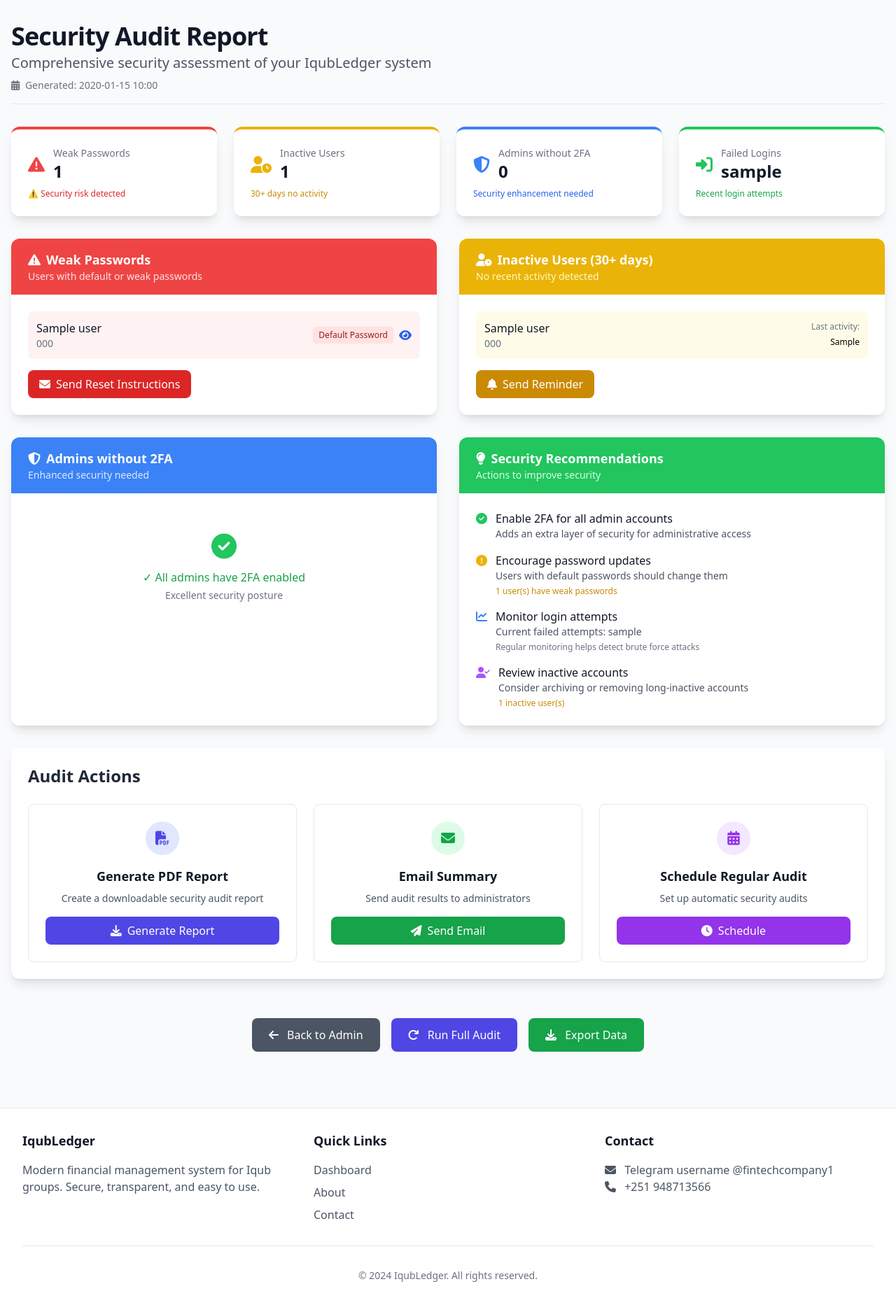
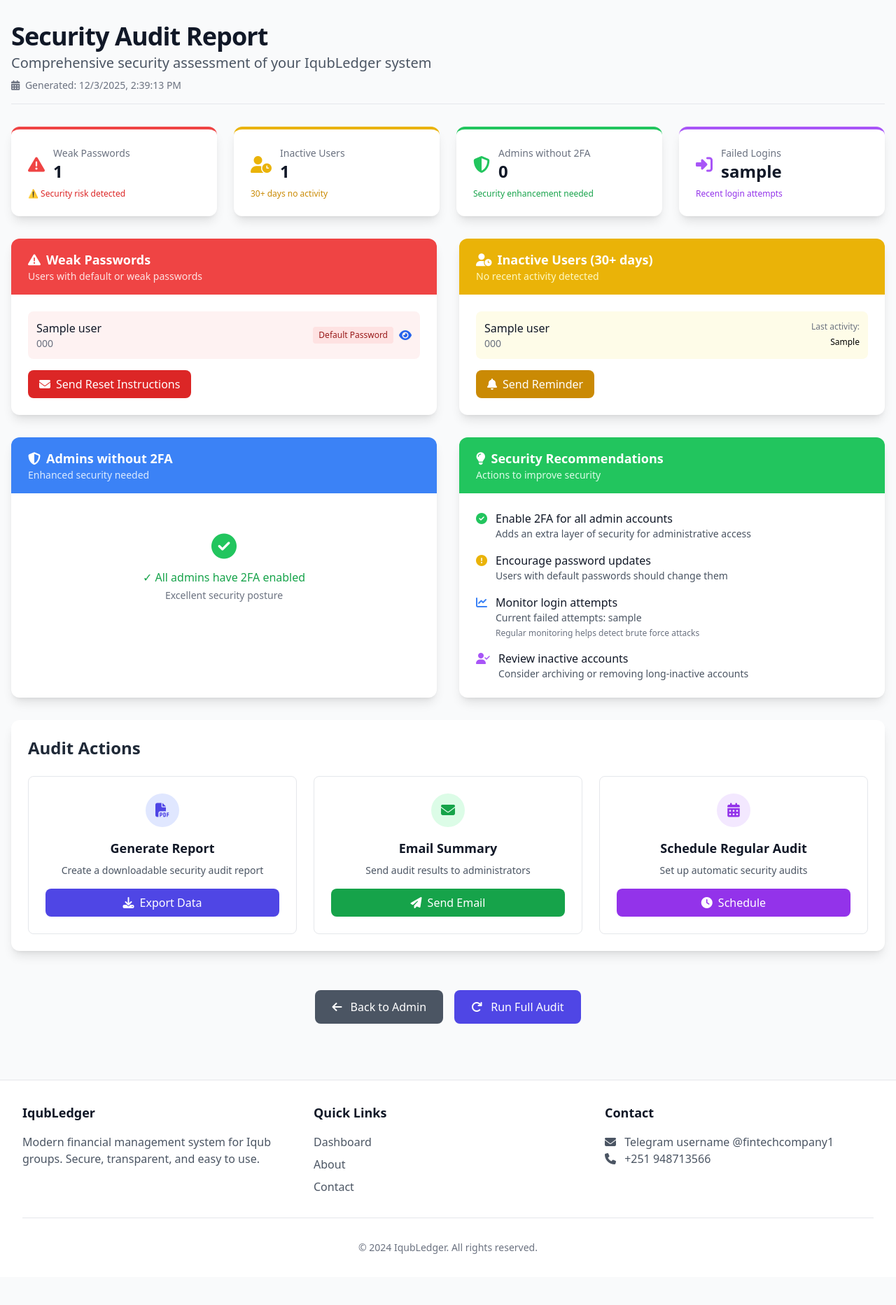
Before and after one commit to abihacker456/fintech-app, a Flask app: template templates/security_audit.html in a window 1280 px wide. Shown: the whole page at 70% size. After the commit the page ends 1792 px from the top, so only its background shows below. Run offline with Flask 3, Linux system fonts and the light colour scheme; the template is opened without the code that fills it: most values are stand-ins (such as "Sample title", 1, 10 or a date in 2020); some libraries are stand-ins or nearby versions.

Commit message:
Refactor security audit HTML template
Updated the security audit HTML template to improve functionality and user experience, including dynamic elements and enhanced security checks.

```diff
--- a/templates/security_audit.html
+++ b/templates/security_audit.html
@@ -14,22 +14,25 @@
         </p>
         <p class="text-sm text-gray-500 mt-2">
             <i class="fas fa-calendar-alt mr-1"></i>
-            Generated: {{ now().strftime('%Y-%m-%d %H:%M') if now else '' }}
+            Generated: <span id="currentTime"></span>
         </p>
     </header>
 
     <!-- Security Summary -->
     <div class="grid grid-cols-1 md:grid-cols-4 gap-6">
         <!-- Weak Passwords -->
-        <div class="bg-white p-6 rounded-xl shadow-lg border-t-4 border-red-500 card-hover">
+        <div class="bg-white p-6 rounded-xl shadow-lg border-t-4
+            {% if audit_results.weak_passwords|length > 0 %}border-red-500{% else %}border-green-500{% endif %} card-hover">
             <div class="flex items-center">
-                <i class="fas fa-exclamation-triangle text-red-500 text-2xl mr-3"></i>
+                <i class="fas fa-exclamation-triangle text-2xl mr-3
+                    {% if audit_results.weak_passwords|length > 0 %}text-red-500{% else %}text-green-500{% endif %}"></i>
                 <div>
                     <p class="text-sm font-medium text-gray-500">Weak Passwords</p>
                     <p class="text-2xl font-bold text-gray-900">{{ audit_results.weak_passwords|length }}</p>
                 </div>
             </div>
-            <p class="text-xs text-red-600 mt-2 font-medium">
+            <p class="text-xs mt-2 font-medium
+                {% if audit_results.weak_passwords|length > 0 %}text-red-600{% else %}text-green-600{% endif %}">
                 {% if audit_results.weak_passwords|length > 0 %}
                 ⚠️ Security risk detected
                 {% else %}
@@ -39,43 +42,49 @@
         </div>
 
         <!-- Inactive Users -->
-        <div class="bg-white p-6 rounded-xl shadow-lg border-t-4 border-yellow-500 card-hover">
+        <div class="bg-white p-6 rounded-xl shadow-lg border-t-4
+            {% if audit_results.inactive_users|length > 0 %}border-yellow-500{% else %}border-green-500{% endif %} card-hover">
             <div class="flex items-center">
-                <i class="fas fa-user-clock text-yellow-500 text-2xl mr-3"></i>
+                <i class="fas fa-user-clock text-2xl mr-3
+                    {% if audit_results.inactive_users|length > 0 %}text-yellow-500{% else %}text-green-500{% endif %}"></i>
                 <div>
                     <p class="text-sm font-medium text-gray-500">Inactive Users</p>
                     <p class="text-2xl font-bold text-gray-900">{{ audit_results.inactive_users|length }}</p>
                 </div>
             </div>
-            <p class="text-xs text-yellow-600 mt-2">
+            <p class="text-xs mt-2
+                {% if audit_results.inactive_users|length > 0 %}text-yellow-600{% else %}text-green-600{% endif %}">
                 30+ days no activity
             </p>
         </div>
 
         <!-- Admins without 2FA -->
-        <div class="bg-white p-6 rounded-xl shadow-lg border-t-4 border-blue-500 card-hover">
+        <div class="bg-white p-6 rounded-xl shadow-lg border-t-4
+            {% if audit_results.no_2fa_admins|length > 0 %}border-blue-500{% else %}border-green-500{% endif %} card-hover">
             <div class="flex items-center">
-                <i class="fas fa-shield-alt text-blue-500 text-2xl mr-3"></i>
+                <i class="fas fa-shield-alt text-2xl mr-3
+                    {% if audit_results.no_2fa_admins|length > 0 %}text-blue-500{% else %}text-green-500{% endif %}"></i>
                 <div>
                     <p class="text-sm font-medium text-gray-500">Admins without 2FA</p>
                     <p class="text-2xl font-bold text-gray-900">{{ audit_results.no_2fa_admins|length }}</p>
                 </div>
             </div>
-            <p class="text-xs text-blue-600 mt-2">
+            <p class="text-xs mt-2
+                {% if audit_results.no_2fa_admins|length > 0 %}text-blue-600{% else %}text-green-600{% endif %}">
                 Security enhancement needed
             </p>
         </div>
 
         <!-- Failed Logins -->
-        <div class="bg-white p-6 rounded-xl shadow-lg border-t-4 border-green-500 card-hover">
+        <div class="bg-white p-6 rounded-xl shadow-lg border-t-4 border-purple-500 card-hover">
             <div class="flex items-center">
-                <i class="fas fa-sign-in-alt text-green-500 text-2xl mr-3"></i>
+                <i class="fas fa-sign-in-alt text-purple-500 text-2xl mr-3"></i>
                 <div>
                     <p class="text-sm font-medium text-gray-500">Failed Logins</p>
-                    <p class="text-2xl font-bold text-gray-900">{{ audit_results.failed_logins }}</p>
+                    <p class="text-2xl font-bold text-gray-900">{{ audit_results.failed_logins or 0 }}</p>
                 </div>
             </div>
-            <p class="text-xs text-green-600 mt-2">
+            <p class="text-xs text-purple-600 mt-2">
                 Recent login attempts
             </p>
         </div>
@@ -105,7 +114,7 @@
                             <span class="px-2 py-1 bg-red-100 text-red-800 text-xs font-medium rounded mr-2">
                                 Default Password
                             </span>
-                            <a href="/member/{{ user.id }}"
+                            <a href="{{ url_for('member_detail', member_id=user.id) }}"
                                class="text-blue-600 hover:text-blue-800">
                                 <i class="fas fa-eye"></i>
                             </a>
@@ -114,11 +123,11 @@
                     {% endfor %}
                 </div>
                 <div class="mt-4">
-                    <a href="#" onclick="sendPasswordResetEmails()"
-                       class="inline-flex items-center px-4 py-2 bg-red-600 text-white rounded-lg hover:bg-red-700 transition">
+                    <button onclick="sendPasswordResetEmails()"
+                           class="inline-flex items-center px-4 py-2 bg-red-600 text-white rounded-lg hover:bg-red-700 transition">
                         <i class="fas fa-envelope mr-2"></i>
                         Send Reset Instructions
-                    </a>
+                    </button>
                 </div>
                 {% else %}
                 <div class="text-center py-8">
@@ -162,11 +171,11 @@
                     {% endfor %}
                 </div>
                 <div class="mt-4">
-                    <a href="#" onclick="sendInactivityNotification()"
-                       class="inline-flex items-center px-4 py-2 bg-yellow-600 text-white rounded-lg hover:bg-yellow-700 transition">
+                    <button onclick="sendInactivityNotification()"
+                           class="inline-flex items-center px-4 py-2 bg-yellow-600 text-white rounded-lg hover:bg-yellow-700 transition">
                         <i class="fas fa-bell mr-2"></i>
                         Send Reminder
-                    </a>
+                    </button>
                 </div>
                 {% else %}
                 <div class="text-center py-8">
@@ -200,7 +209,7 @@
                             <span class="px-2 py-1 bg-blue-100 text-blue-800 text-xs font-medium rounded mr-2">
                                 No 2FA
                             </span>
-                            <a href="/member/{{ admin.id }}"
+                            <a href="{{ url_for('member_detail', member_id=admin.id) }}"
                                class="text-blue-600 hover:text-blue-800">
                                 <i class="fas fa-cog"></i>
                             </a>
@@ -209,10 +218,10 @@
                     {% endfor %}
                 </div>
                 <div class="mt-4">
-                    <a href="#" onclick="enableAdmin2FA()"
+                    <a href="/enable-2fa"
                        class="inline-flex items-center px-4 py-2 bg-blue-600 text-white rounded-lg hover:bg-blue-700 transition">
                         <i class="fas fa-shield-alt mr-2"></i>
-                        Enforce 2FA
+                        Enable 2FA
                     </a>
                 </div>
                 {% else %}
@@ -243,11 +252,6 @@
                         <div class="ml-3">
                             <p class="font-medium text-gray-900">Enable 2FA for all admin accounts</p>
                             <p class="text-sm text-gray-600">Adds an extra layer of security for administrative access</p>
-                            {% if audit_results.no_2fa_admins|length > 0 %}
-                            <p class="text-xs text-yellow-600 mt-1">
-                                {{ audit_results.no_2fa_admins|length }} admin(s) need 2FA
-                            </p>
-                            {% endif %}
                         </div>
                     </div>
 
@@ -258,11 +262,6 @@
                         <div class="ml-3">
                             <p class="font-medium text-gray-900">Encourage password updates</p>
                             <p class="text-sm text-gray-600">Users with default passwords should change them</p>
-                            {% if audit_results.weak_passwords|length > 0 %}
-                            <p class="text-xs text-yellow-600 mt-1">
-                                {{ audit_results.weak_passwords|length }} user(s) have weak passwords
-                            </p>
-                            {% endif %}
                         </div>
                     </div>
 
@@ -272,7 +271,7 @@
                         </div>
                         <div class="ml-3">
                             <p class="font-medium text-gray-900">Monitor login attempts</p>
-                            <p class="text-sm text-gray-600">Current failed attempts: {{ audit_results.failed_logins }}</p>
+                            <p class="text-sm text-gray-600">Current failed attempts: {{ audit_results.failed_logins or 0 }}</p>
                             <p class="text-xs text-gray-500 mt-1">Regular monitoring helps detect brute force attacks</p>
                         </div>
                     </div>
@@ -284,11 +283,6 @@
                         <div class="ml-3">
                             <p class="font-medium text-gray-900">Review inactive accounts</p>
                             <p class="text-sm text-gray-600">Consider archiving or removing long-inactive accounts</p>
-                            {% if audit_results.inactive_users|length > 0 %}
-                            <p class="text-xs text-yellow-600 mt-1">
-                                {{ audit_results.inactive_users|length }} inactive user(s)
-                            </p>
-                            {% endif %}
                         </div>
                     </div>
                 </div>
@@ -305,12 +299,12 @@
                 <div class="w-12 h-12 bg-indigo-100 rounded-full flex items-center justify-center mx-auto mb-4">
                     <i class="fas fa-file-pdf text-indigo-600 text-xl"></i>
                 </div>
-                <h3 class="text-lg font-bold text-gray-900 mb-2">Generate PDF Report</h3>
+                <h3 class="text-lg font-bold text-gray-900 mb-2">Generate Report</h3>
                 <p class="text-gray-600 text-sm mb-4">Create a downloadable security audit report</p>
-                <button onclick="generatePDFReport()"
-                        class="w-full bg-indigo-600 text-white py-2 px-4 rounded-lg hover:bg-indigo-700 transition">
-                    <i class="fas fa-download mr-2"></i>Generate Report
-                </button>
+                <a href="/export/transactions/csv"
+                   class="w-full bg-indigo-600 text-white py-2 px-4 rounded-lg hover:bg-indigo-700 transition block">
+                    <i class="fas fa-download mr-2"></i>Export Data
+                </a>
             </div>
 
             <!-- Email Summary -->
@@ -351,56 +345,38 @@
             <i class="fas fa-redo mr-2"></i>
             Run Full Audit
         </button>
-        <a href="/export/transactions/csv" class="bg-green-600 text-white px-6 py-3 rounded-lg hover:bg-green-700 transition duration-150">
-            <i class="fas fa-download mr-2"></i>
-            Export Data
-        </a>
     </div>
 </div>
 
 <script>
+// Set current time
+document.getElementById('currentTime').textContent = new Date().toLocaleString();
+
 function sendPasswordResetEmails() {
     if (confirm('Send password reset instructions to users with weak passwords?')) {
-        alert('Password reset emails would be sent to affected users.');
-        // Implementation would go here
+        alert('Feature requires backend implementation.');
     }
 }
 
 function sendInactivityNotification() {
     if (confirm('Send inactivity reminders to users?')) {
-        alert('Inactivity notifications would be sent.');
-        // Implementation would go here
+        alert('Feature requires backend implementation.');
     }
-}
-
-function enableAdmin2FA() {
-    if (confirm('Force 2FA setup for all administrators?')) {
-        alert('2FA enforcement would be enabled.');
-        // Implementation would go here
-    }
-}
-
-function generatePDFReport() {
-    alert('PDF report generation would start.');
-    // Implementation would go here
 }
 
 function sendAuditEmail() {
     if (confirm('Send security audit summary to all administrators?')) {
-        alert('Audit email would be sent.');
-        // Implementation would go here
+        alert('Feature requires backend implementation.');
     }
 }
 
 function scheduleAudit() {
-    alert('Schedule setup would open.');
-    // Implementation would go here
+    alert('Feature requires backend implementation.');
 }
 
 function runComprehensiveAudit() {
     if (confirm('Run comprehensive security audit? This may take a few moments.')) {
-        alert('Comprehensive audit would start.');
-        // Implementation would go here
+        alert('Feature requires backend implementation.');
     }
 }
 </script>
```
